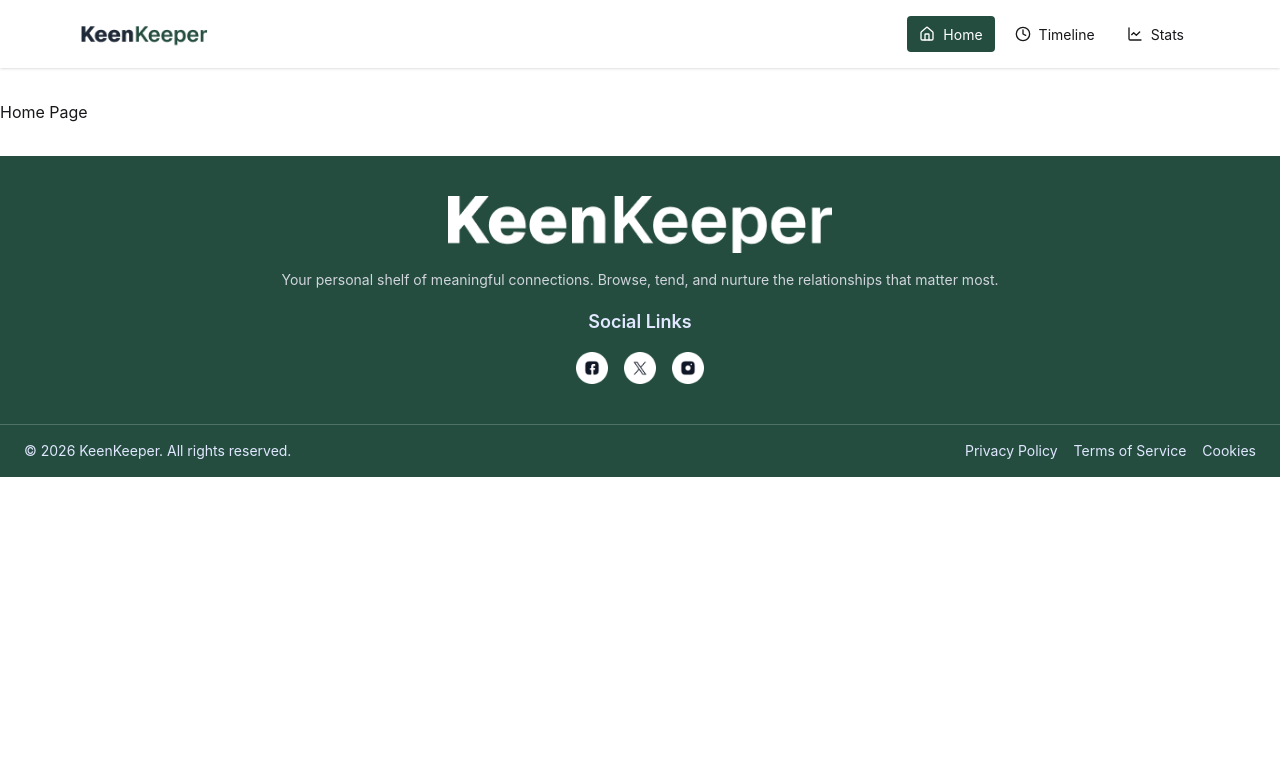
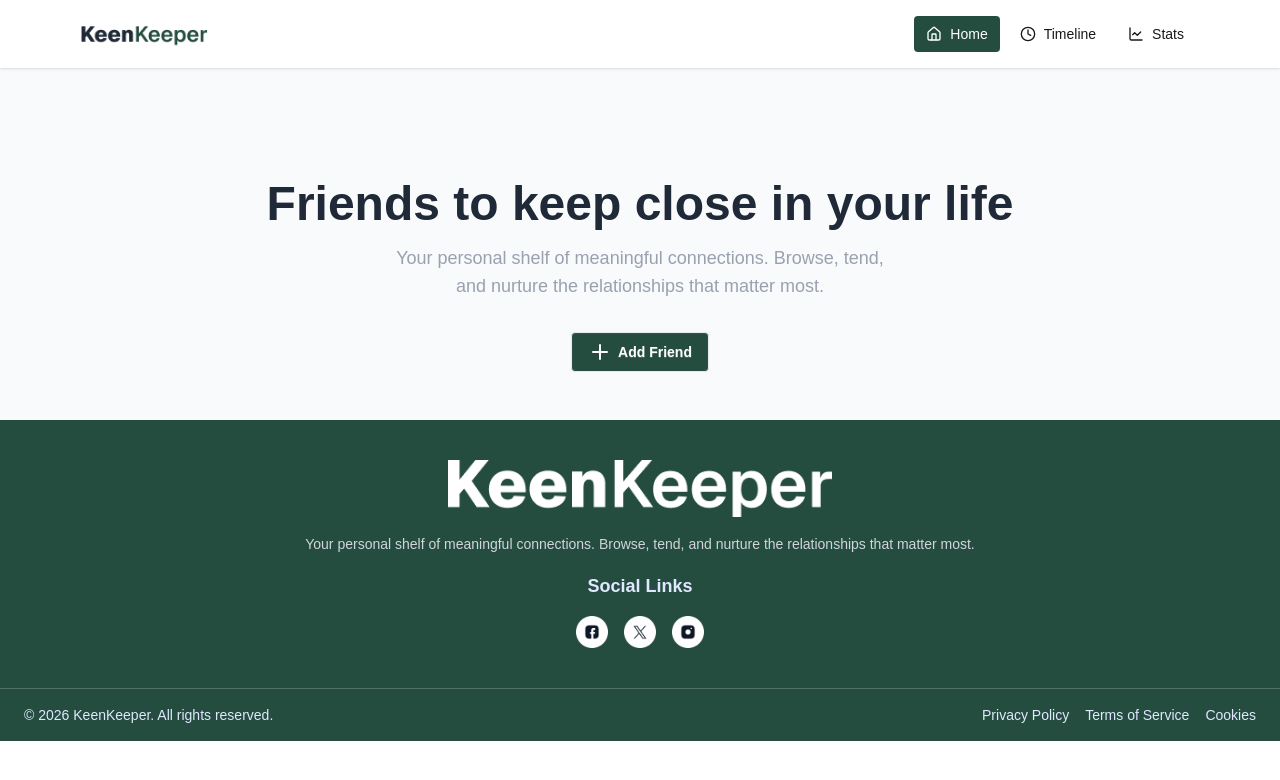
Before and after one commit to RedwanHaasaan/keen-keeper, a React (Vite) app: page / in a window 1280 px wide. Shown: the top 780 px of the page. Built offline with nearby package versions, Linux system fonts and the light colour scheme.

Commit message:
Feat: Create Hero component for showcasing personal connections on Home page

```diff
--- a/src/Pages/Home.jsx
+++ b/src/Pages/Home.jsx
@@ -1,10 +1,11 @@
-import React from 'react';
-import Navbar from '../components/Navbar';
+import Hero from '../components/Hero';
 
 const Home = () => {
     return (
         <div>
-            <h1>Home Page</h1>
+            <div className='py-4 px-1 lg:pt-20'>
+                <Hero/>
+            </div>
         </div>
     );
 };
--- /dev/null
+++ b/src/components/Hero.jsx
@@ -0,0 +1,23 @@
+import { Plus } from "lucide-react";
+
+const Hero = () => {
+  return (
+    <div className="flex flex-col items-center gap-5 lg:gap-8">
+      <div className="flex flex-col text-center gap-4">
+        <h1 className="text-xl font-bold sm:text-3xl lg:text-5xl text-neavy">Friends to keep close in your life</h1>
+        <p className="text-base font-normal text-gray-400 lg:max-w-lg lg:mx-auto lg:text-lg">
+          Your personal shelf of meaningful connections. Browse, tend, and
+          nurture the relationships that matter most.
+        </p>
+      </div>
+      <div>
+        <button className="btn bg-green text-white rounded-sm">
+            <Plus/>
+            Add Friend
+        </button>
+      </div>
+    </div>
+  );
+};
+
+export default Hero;
--- a/src/index.css
+++ b/src/index.css
@@ -1,6 +1,16 @@
 @import "tailwindcss";
 @plugin "daisyui";
+@import url('https://fonts.googleapis.com/css2?family=Geist:wght@100..900&display=swap');
 
+@layer base {
+    body{
+        font-family: 'Geist', sans-serif;
+        background-color: #F8FAFC;
+    }
+    html{
+        scroll-behavior: smooth;
+    }
+}
 @layer utilities{
     .bg-green{
         background-color: #244D3F;
@@ -8,4 +18,7 @@
     .text-green{
         color: #244D3F;
     }
+    .text-neavy{
+        color: #1F2937;
+    }
 }
```
